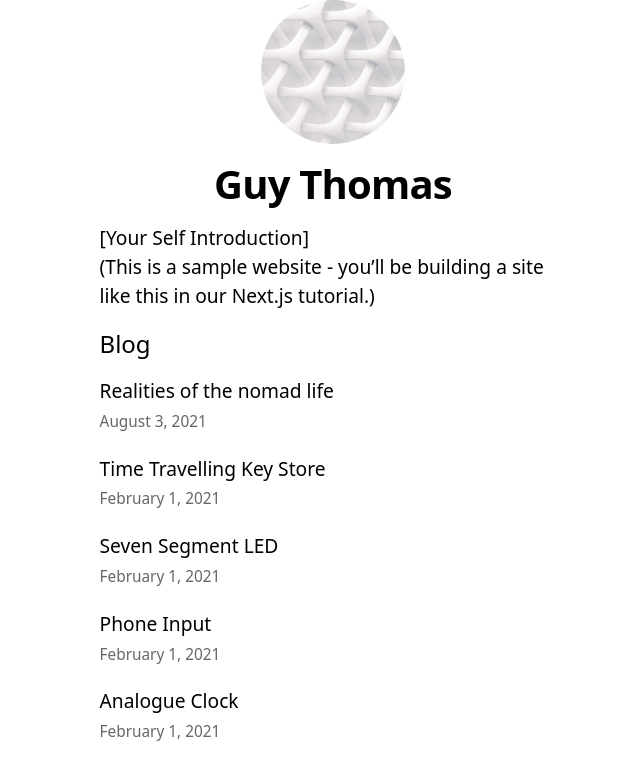
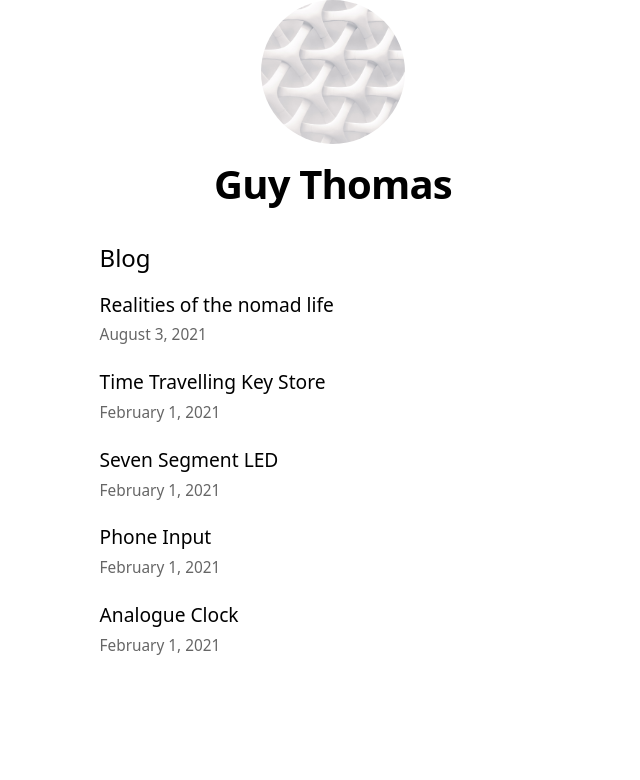
Before and after one commit to guyathomas/guythomas.me, a Next.js app: page / in a window 1280 px wide. Shown: the top 780 px of the page, without its empty margins (307-947 px from the left). Built offline with nearby package versions, Linux system fonts and the light colour scheme; what tailwindcss-container-bleed would draw is missing.

Commit message:
remove some boilerplate

```diff
--- a/src/pages/index.tsx
+++ b/src/pages/index.tsx
@@ -18,13 +18,6 @@
     <Head>
       <title>{siteTitle}</title>
     </Head>
-    <section className={utilStyles.headingMd}>
-      <p>[Your Self Introduction]</p>
-      <p>
-        (This is a sample website - you’ll be building a site like this in{" "}
-        <a href="https://nextjs.org/learn">our Next.js tutorial</a>.)
-      </p>
-    </section>
     <section className={`${utilStyles.headingMd} ${utilStyles.padding1px}`}>
       <h2 className={utilStyles.headingLg}>Blog</h2>
       <ul className={utilStyles.list}>
```
